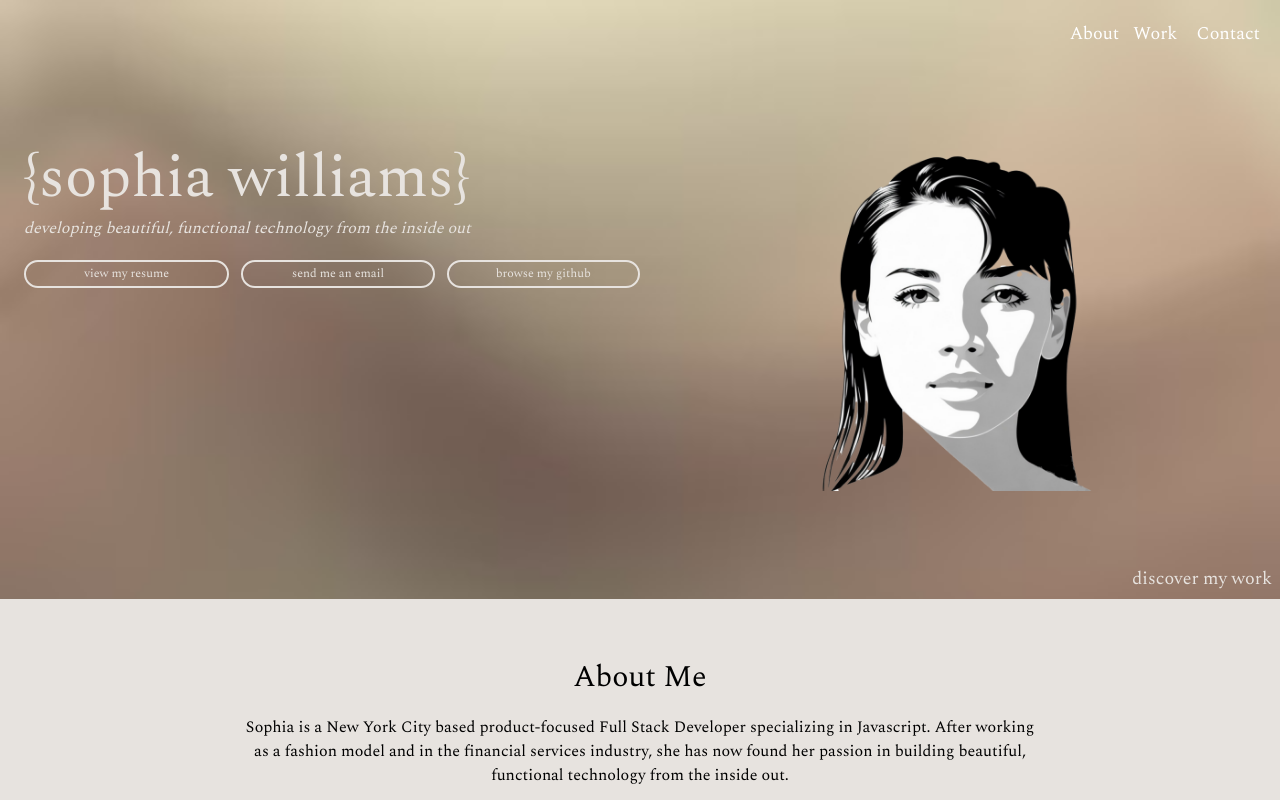
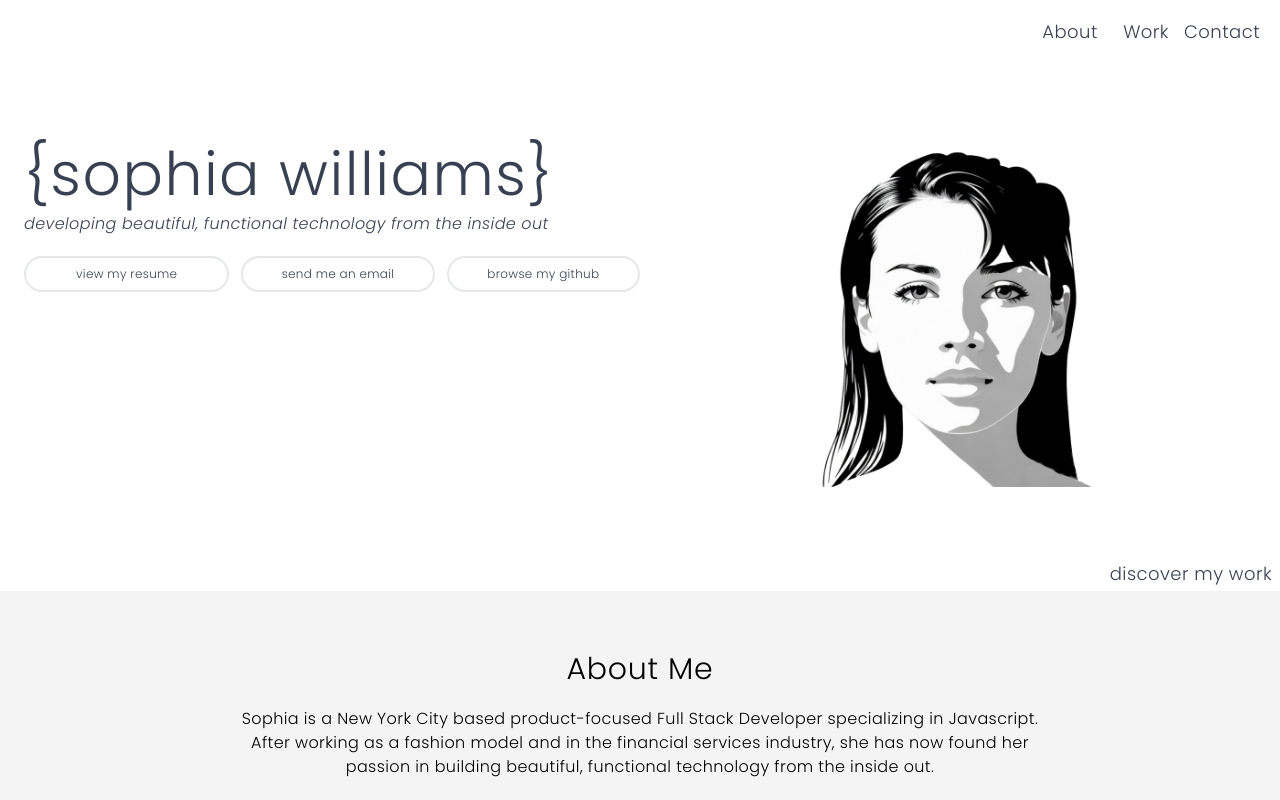
Before and after one commit to sophiawilliams16/sophia-williams-portfolio, a React (Vite) app: page / in a window 1280 px wide. Shown: the top 800 px of the page. Built offline with nearby package versions, Linux system fonts and the light colour scheme.

Commit message:
updated styling

```diff
--- a/index.html
+++ b/index.html
@@ -6,7 +6,7 @@
     <meta name="viewport" content="width=device-width, initial-scale=1.0" />
     <link rel="preconnect" href="https://fonts.googleapis.com">
     <link rel="preconnect" href="https://fonts.gstatic.com" crossorigin>
-    <link href="https://fonts.googleapis.com/css2?family=Spectral:ital,wght@0,200;0,400;1,200&display=swap" rel="stylesheet">
+    <link href="https://fonts.googleapis.com/css2?family=Poppins:ital,wght@0,100;0,200;0,300;0,400;0,500;0,600;0,700;0,800;0,900;1,100;1,200;1,300;1,400;1,500;1,600;1,700;1,800;1,900&display=swap" rel="stylesheet">
     <title>Sophia Williams Portfolio</title>
   </head>
   <body>
--- a/src/components/About/About.jsx
+++ b/src/components/About/About.jsx
@@ -4,7 +4,7 @@
     console.log("Bio loaded successfully");
 
     return (
-       <div id="about" className="bg-light-gray p-10 md:px-60 sm:px-10">
+       <div id="about" className="bg-zinc-100 p-10 md:px-60 sm:px-10">
             <Bio />
         </div>
 
--- a/src/components/Title/Navigation.jsx
+++ b/src/components/Title/Navigation.jsx
@@ -7,7 +7,7 @@
     //const handleClick = () => setNav(!nav);
 
     return (
-    <div className='flex justify-end p-5 text-white text-lg'>
+    <div className='flex text-center justify-end p-5 text-gray-700 text-lg'>
         <ul className='list-group grid grid-cols-3'>
             <li>
             <a href="#about">
--- a/src/components/Title/Title.jsx
+++ b/src/components/Title/Title.jsx
@@ -5,10 +5,10 @@
 function Title() {
     console.log("Title loaded successfully");
 
-    const backgroundImageStyle = {
-        backgroundImage: `url(../../assets/background2.jpeg)`,
-        backgroundSize: 'cover',
-    };
+    // const backgroundImageStyle = {
+    //     backgroundImage: `url(../../assets/background2.jpeg)`,
+    //     backgroundSize: 'cover',
+    // };
 
     const [showModal, setShowModal] = useState(false);
 
@@ -16,7 +16,7 @@
     const handleCloseModal = () => setShowModal(false);
 
     return (
-        <div className="bg-fixed text-light-gray" style={backgroundImageStyle}>
+        <div className="bg-fixed text-gray-700">
             <Navigation />
             <div className="grid grid-cols-2">
                 <div className="w-full h-full my-20 pl-2">
--- a/src/index.css
+++ b/src/index.css
@@ -3,7 +3,11 @@
 @tailwind utilities;
 
 * {
-  font-family: 'Spectral', serif;
+  font-family: "Poppins", sans-serif;
+  font-weight: 300;
+  font-style: normal;
+  letter-spacing: 0.025em;
+  line-height: 1.5rem;
 }
 
 html {
--- a/tailwind.config.js
+++ b/tailwind.config.js
@@ -3,11 +3,11 @@
     content: [ "./src/**/*.{js,jsx}"],
     theme: {
         extend: {
-            colors: {
-                "med-gray": "#5d4d4579",
-                "light-gray": "#e7e3df",
-                "dark-gray": "#5b504b",
-            },
+            // colors: {
+            //     "med-gray": "#5d4d4579",
+            //     "light-gray": "#e7e3df",
+            //     "dark-gray": "#5b504b",
+            // },
         },
     },
     plugins: [],
```
